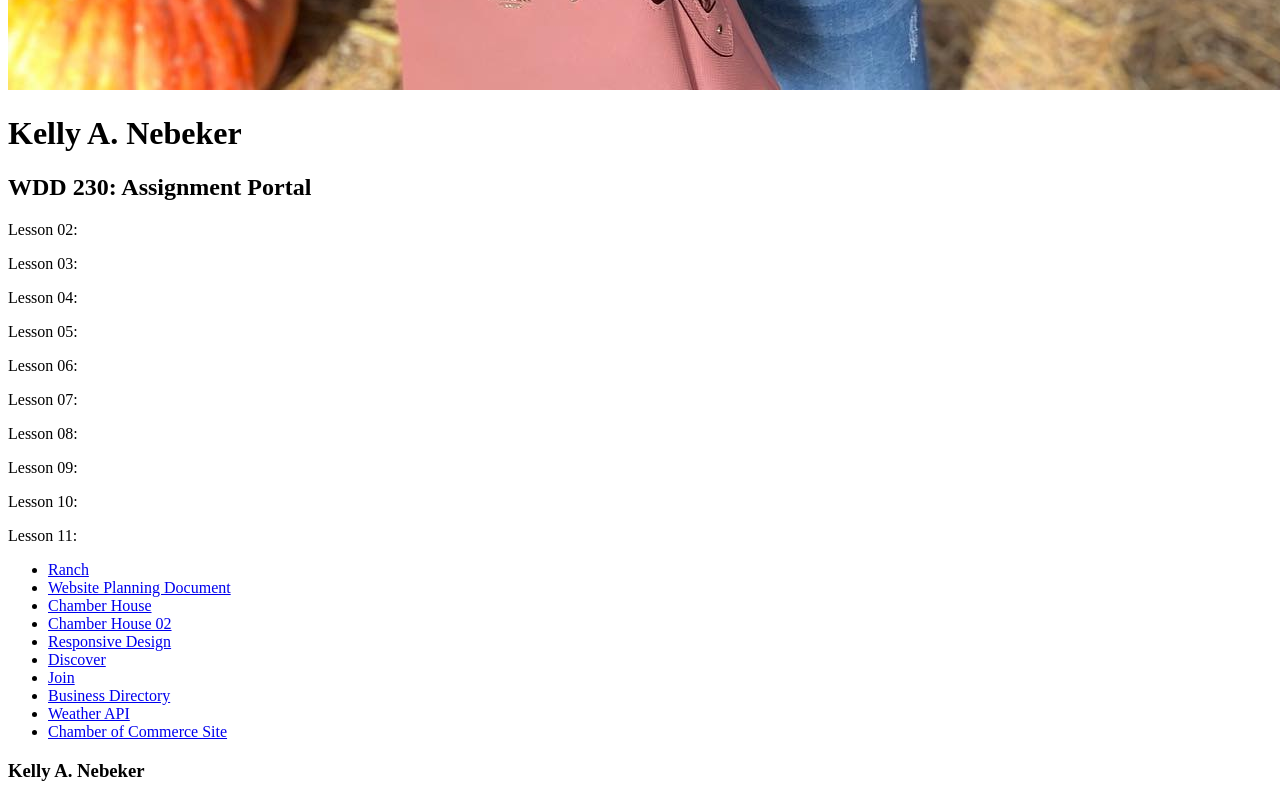
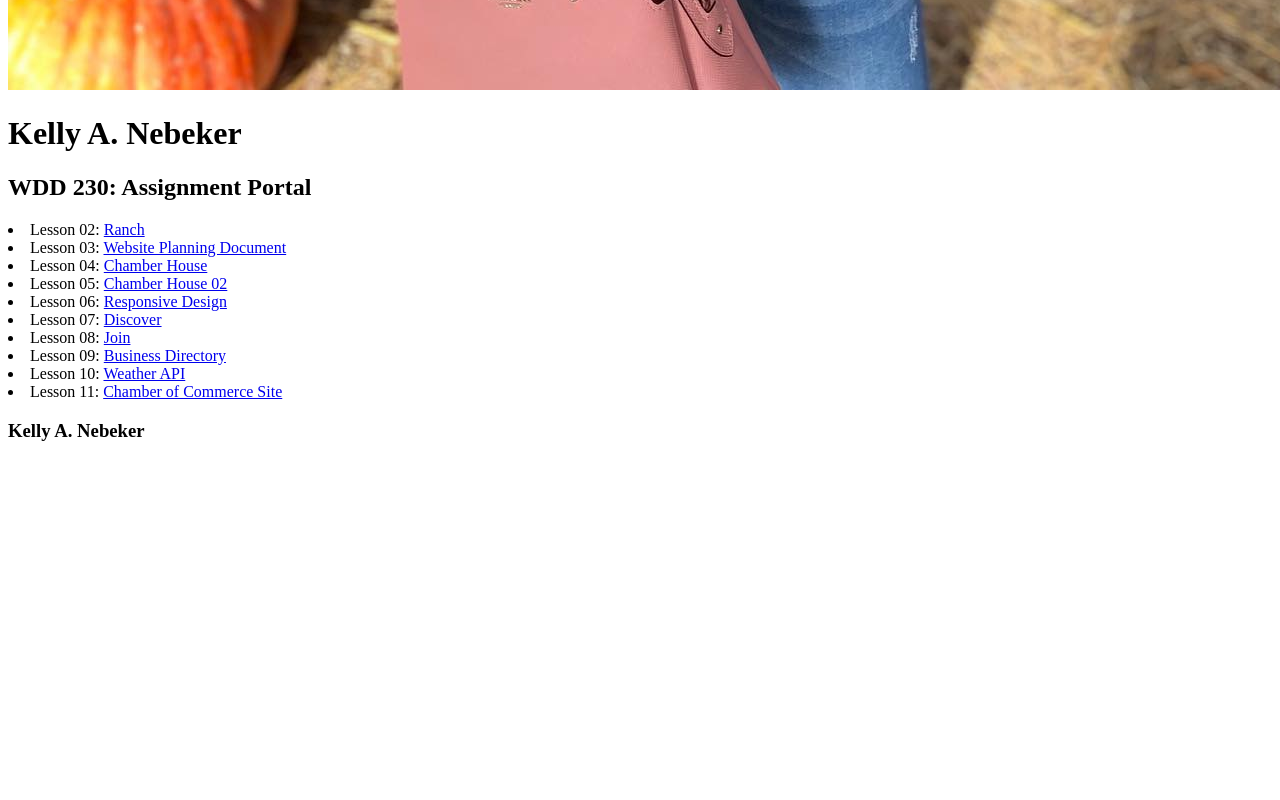
Before and after one commit to KNebz/wdd230, a plain HTML site: page index.html in a window 1280 px wide. Shown: the part 1358-2158 px from the top of the page. After the commit the page ends 1818 px from the top, so only its background shows below. Drawn offline with Linux system fonts and the light colour scheme.

Commit message:
Formatting Changes

```diff
--- a/index.html
+++ b/index.html
@@ -19,31 +19,17 @@
     </div>
     <h2>WDD 230: Assignment Portal</h2>
     <div id = "lesson">
-    <p>Lesson 02:</p>
-    <p>Lesson 03:</p>
-    <p>Lesson 04:</p>
-    <p>Lesson 05:</p>
-    <p>Lesson 06:</p>
-    <p>Lesson 07:</p>
-    <p>Lesson 08:</p>
-    <p>Lesson 09:</p>
-    <p>Lesson 10:</p>
-    <p>Lesson 11:</p>
+    <li>Lesson 02: <a href="lesson2.html">Ranch</a></li>
+    <li>Lesson 03: <a href="lesson3.html">Website Planning Document</a></li>
+    <li>Lesson 04: <a href="lesson4.html">Chamber House</a></li>
+    <li>Lesson 05: <a href="lesson5.html">Chamber House 02</a></li>
+    <li>Lesson 06: <a href="lesson6.html">Responsive Design</a></li>
+    <li>Lesson 07: <a href="lesson7.html">Discover</a></li>
+    <li>Lesson 08: <a href="lesson8.html">Join</a></li>
+    <li>Lesson 09: <a href="lesson9.html">Business Directory</a></li>
+    <li>Lesson 10: <a href="lesson10.html">Weather API</a></li>
+    <li>Lesson 11: <a href="lesson11.html">Chamber of Commerce Site</a></li>
     </div>
-    <nav>
-        <ul>
-            <li><a href="lesson2.html">Ranch</a></li>
-            <li><a href="lesson3.html">Website Planning Document</a></li>
-            <li><a href="lesson4.html">Chamber House</a></li>
-            <li><a href="lesson5.html">Chamber House 02</a></li>
-            <li><a href="lesson6.html">Responsive Design</a></li>
-            <li><a href="lesson7.html">Discover</a></li>
-            <li><a href="lesson8.html">Join</a></li>
-            <li><a href="lesson9.html">Business Directory</a></li>
-            <li><a href="lesson10.html">Weather API</a></li>
-            <li><a href="lesson11.html">Chamber of Commerce Site</a></li>
-        </ul>
-    </nav>
 </main>
 
 <footer>
```
